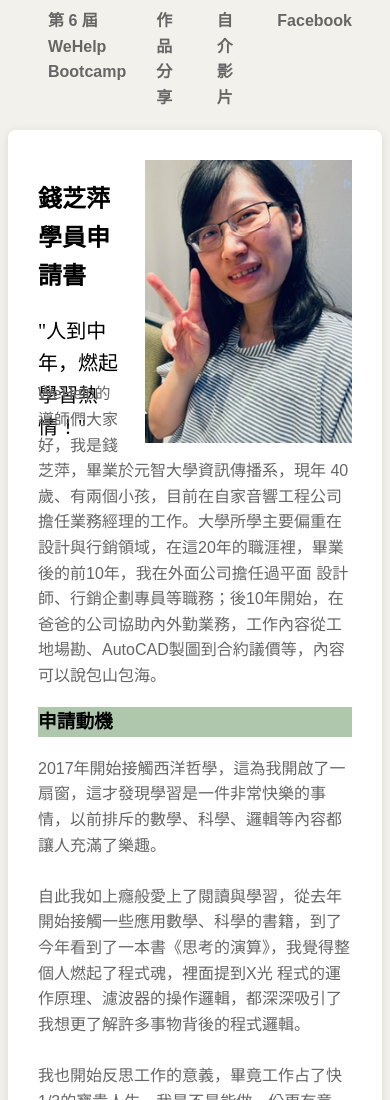
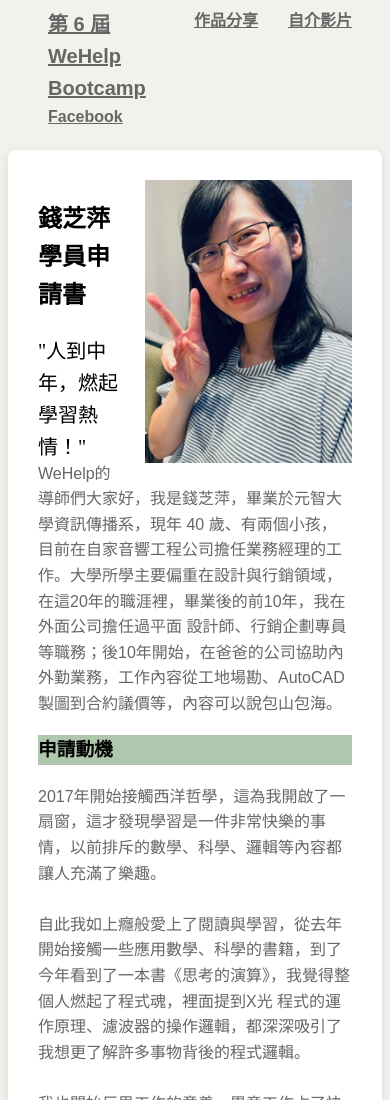
Before and after one commit to ryohei3364/application, a plain HTML site: page index.html in a window 390 px wide. Shown: the top 1100 px of the page. Drawn offline with Linux system fonts and the light colour scheme.

Commit message:
Update layout.css

```diff
--- a/layout.css
+++ b/layout.css
@@ -3,7 +3,7 @@ body {
   background-color: #f2f1eb;
   color: #666;
   line-height: 1.6;
-    overflow-y: overlay; /* 允許捲軸疊加在內容之上，不佔用寬度 */
+  overflow-y: scroll;
 }
 nav {
   font-weight: bold;
@@ -21,6 +21,7 @@ body {
 .title {
   /* 把標題項目 (第 6 屆 WeHelp Bootcamp) 放在最左邊 */
   flex: 1; /* 讓它自動佔用空間 */
+  font-size: 20px;
 }
 a {
   text-decoration: none;
@@ -62,3 +63,16 @@ body {
   color: #5a6c59;
   text-decoration: underline;
 }
+
+@media (max-width: 450px) {
+  /*螢幕寬度小於500px, 套用這個區塊的CSS*/
+  /*最小手機螢幕360px*/
+  .slogan {
+    padding-bottom: 60px;
+  }
+  ul {
+    display: flex;
+    flex-wrap: wrap;
+    text-decoration: underline;
+  }
+}
```
Lines whose indentation alone changed are shown as unchanged.
